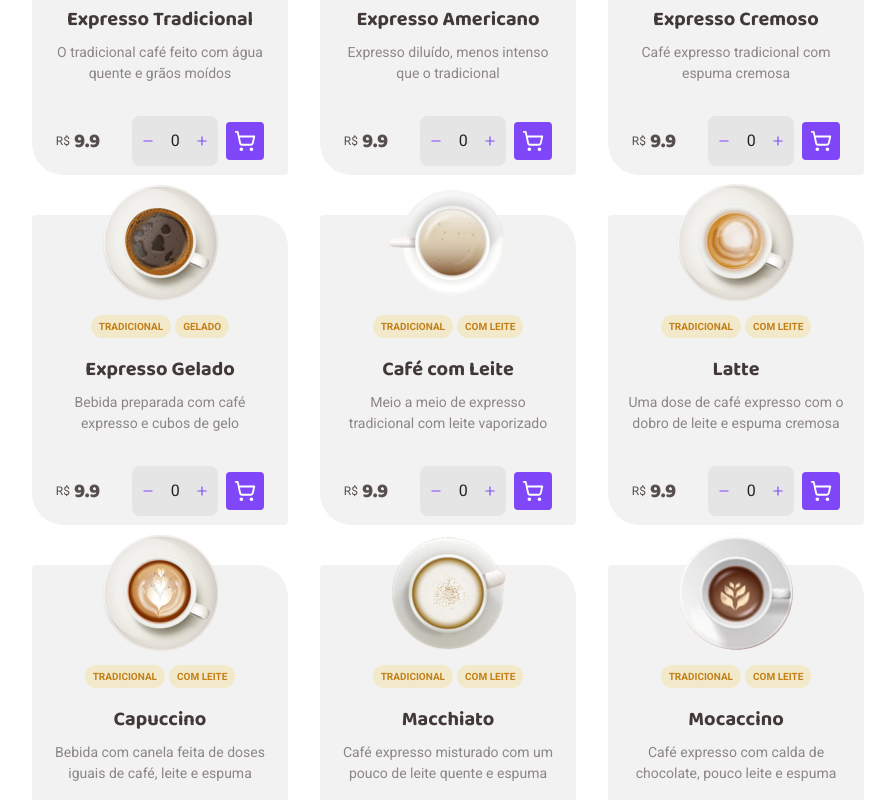
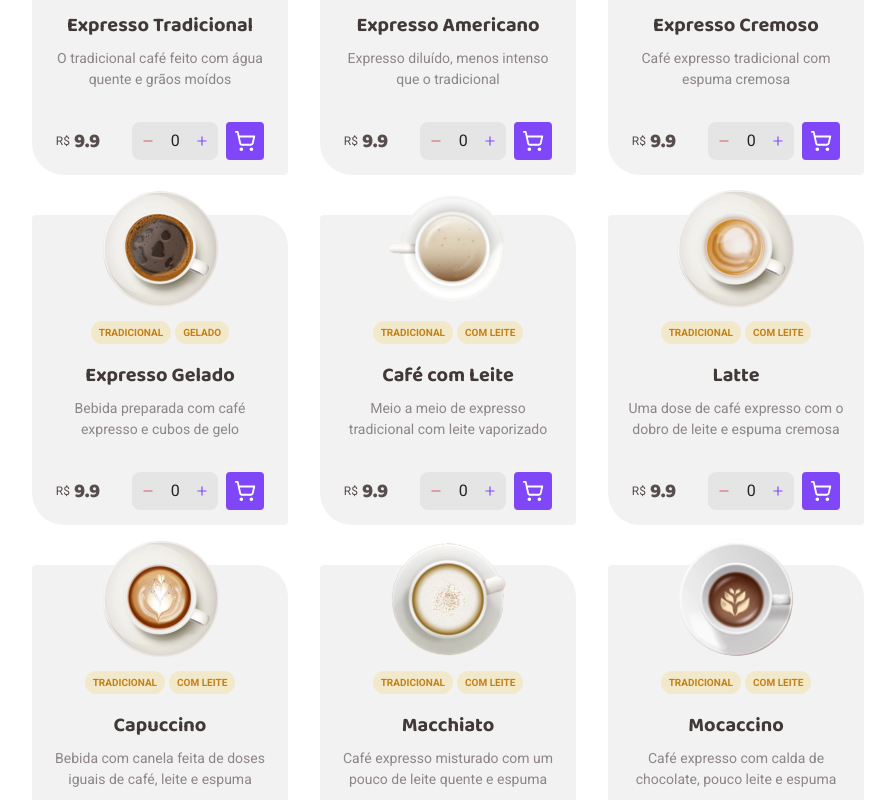
Before and after one commit to LElTEDEV/coffee, a React (Vite) app: page / in a window 1280 px wide. Shown: the part 980-1780 px from the top of the page, without its empty margins (128-1023 px from the left). Built offline with nearby package versions, Linux system fonts and the light colour scheme.

Commit message:
feat: alterado visualizacao do botao de menos quando a quantidade e igual a 0

```diff
--- a/src/components/CoffeeItem.tsx
+++ b/src/components/CoffeeItem.tsx
@@ -58,14 +58,17 @@ export function CoffeeItem({
           </span>
         </div>
 
-        <div className="group border border-transparent focus-within:border focus-within:border-purple flex items-center bg-base-button rounded-lg px-2 py-3">
+        <div className="group border border-transparent focus-within:border focus-within:border-purple flex items-center bg-base-button rounded-lg px-2 py-3 h-[38px]">
           <button
             className={`${
               amount === 0 ? "cursor-not-allowed disabled" : "cursor-pointer"
             }`}
             onClick={handleAmountRemove}
           >
-            <Minus size={14} className="text-purple" />
+            <Minus
+              size={14}
+              className={amount === 0 ? "text-red-700/60" : "text-purple"}
+            />
           </button>
 
           <input
```
